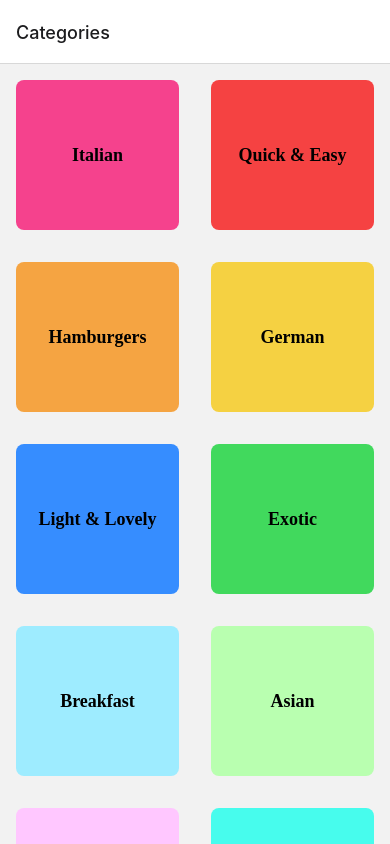
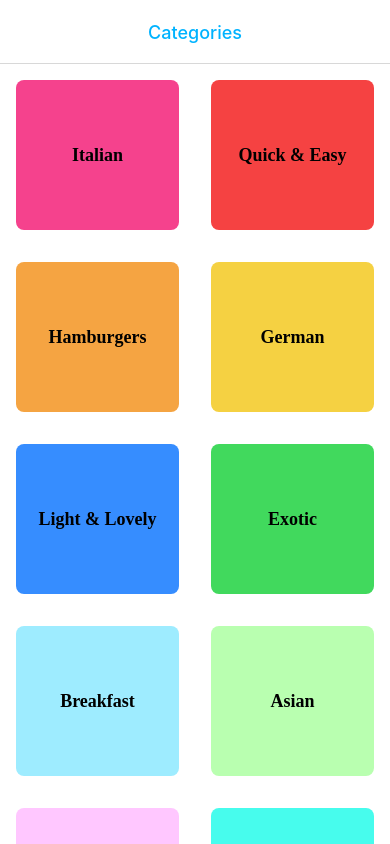
Before and after one commit to officialabdulrehman/react-native-max-meals-app, a React Native app: screen / in a window 390 px wide. Built offline with nearby package versions, Linux system fonts and the light colour scheme.

Commit message:
feat: leared useLayout and dynamic options on a screen/navigation.setOptions

```diff
--- a/App.tsx
+++ b/App.tsx
@@ -12,14 +12,32 @@ export default function App() {
     <>
       <StatusBar style="dark" />
       <NavigationContainer>
-        <navigationStack.Navigator>
+        <navigationStack.Navigator
+          screenOptions={{
+            headerStyle: { backgroundColor: "white" },
+            headerTintColor: "rgba(0, 179, 255, 1)",
+            headerTitleAlign: "center",
+            contentStyle: {
+              backgroundColor: "white",
+            },
+          }}
+        >
           <navigationStack.Screen
             name={Screens.Categories}
             component={CategoriesScreen}
+            options={{
+              title: Screens.Categories,
+            }}
           />
           <navigationStack.Screen
             name={Screens.Meals}
             component={MealsScreen}
+            // options={{
+            //   title: Screens.Meals,
+            // }}
+            // options={({ navigation, route }) => ({
+            //   title: (route.params as { id: string }).id,
+            // })}
           />
         </navigationStack.Navigator>
       </NavigationContainer>
--- a/src/components/MealItem/MealItem.styles.ts
+++ b/src/components/MealItem/MealItem.styles.ts
@@ -2,7 +2,7 @@ import { Platform, StyleSheet } from "react-native";
 
 export const styles = StyleSheet.create({
   container: {
-    backgroundColor: "#fff",
+    backgroundColor: "#f1f1f1",
     overflow: Platform.OS === "android" ? "hidden" : "visible",
     margin: 16,
     borderRadius: 10,
@@ -19,7 +19,7 @@ export const styles = StyleSheet.create({
   },
   title: {
     fontFamily: "sans-serif-medium",
-    backgroundColor: "#f9f9f9",
+    backgroundColor: "#f1f1f1",
     color: "rgba(79, 195, 247, 1)",
     fontSize: 20,
     textAlign: "center",
--- a/src/screens/CategoriesScreen/Categories.screen.tsx
+++ b/src/screens/CategoriesScreen/Categories.screen.tsx
@@ -10,12 +10,12 @@ type Props = {
   // navigation: NavigationProp<ParamListBase>;
 };
 
-type NavProp = {
+type NavProps = {
   Meals: { id: string } | undefined;
 };
 
 export const CategoriesScreen = (props: Props) => {
-  const navigation = useNavigation<NativeStackNavigationProp<NavProp>>();
+  const navigation = useNavigation<NativeStackNavigationProp<NavProps>>();
   const render = ({ id, title, color }: Category) => {
     const onPress = () => {
       navigation.navigate(Screens.Meals, { id });
--- a/src/screens/MealsScreen/Meals.screen.tsx
+++ b/src/screens/MealsScreen/Meals.screen.tsx
@@ -1,10 +1,12 @@
-import { RouteProp, useRoute } from "@react-navigation/native";
-import { FlatList, View } from "react-native";
+import { RouteProp, useNavigation, useRoute } from "@react-navigation/native";
+import { NativeStackNavigationProp } from "@react-navigation/native-stack";
+import { useLayoutEffect } from "react";
+import { FlatList } from "react-native";
 import { Screens } from "../../../config/Screen.enum";
-import { MEALS } from "../../../data/dummy-data";
+import { CATEGORIES, MEALS } from "../../../data/dummy-data";
+import Category from "../../../models/category";
 import Meal from "../../../models/meal";
 import { MealItem } from "../../components/MealItem/MealItem";
-import { styles } from "./Meals.styles";
 
 type Props = {};
 
@@ -14,15 +16,28 @@ type RouteParams = {
   };
 };
 
+type NavProps = {
+  Categories: { id: string } | undefined;
+};
+
 export const MealsScreen = (props: Props) => {
-  const { params } = useRoute<RouteProp<RouteParams, Screens.Categories>>();
-  const { id } = params;
+  const navigation = useNavigation<NativeStackNavigationProp<NavProps>>();
+  const route = useRoute<RouteProp<RouteParams, Screens.Categories>>();
+  const { id } = route.params;
+
+  useLayoutEffect(() => {
+    const title = CATEGORIES.find(
+      (category: Category) => category.id === id
+    )?.title;
+    navigation.setOptions({
+      title,
+    });
+  }, [id, navigation]);
   const meals = MEALS.filter((meal: Meal) => meal.categoryIds.indexOf(id) >= 0);
   const render = (item: Meal) => {
     return <MealItem meal={item} />;
   };
   return (
-    <View style={styles.container}>
     <FlatList
       data={meals}
       keyExtractor={(item) => item.id}
@@ -30,6 +45,5 @@ export const MealsScreen = (props: Props) => {
       showsVerticalScrollIndicator={false}
       showsHorizontalScrollIndicator={false}
     />
-    </View>
   );
 };
```
Lines whose indentation alone changed are shown as unchanged.
